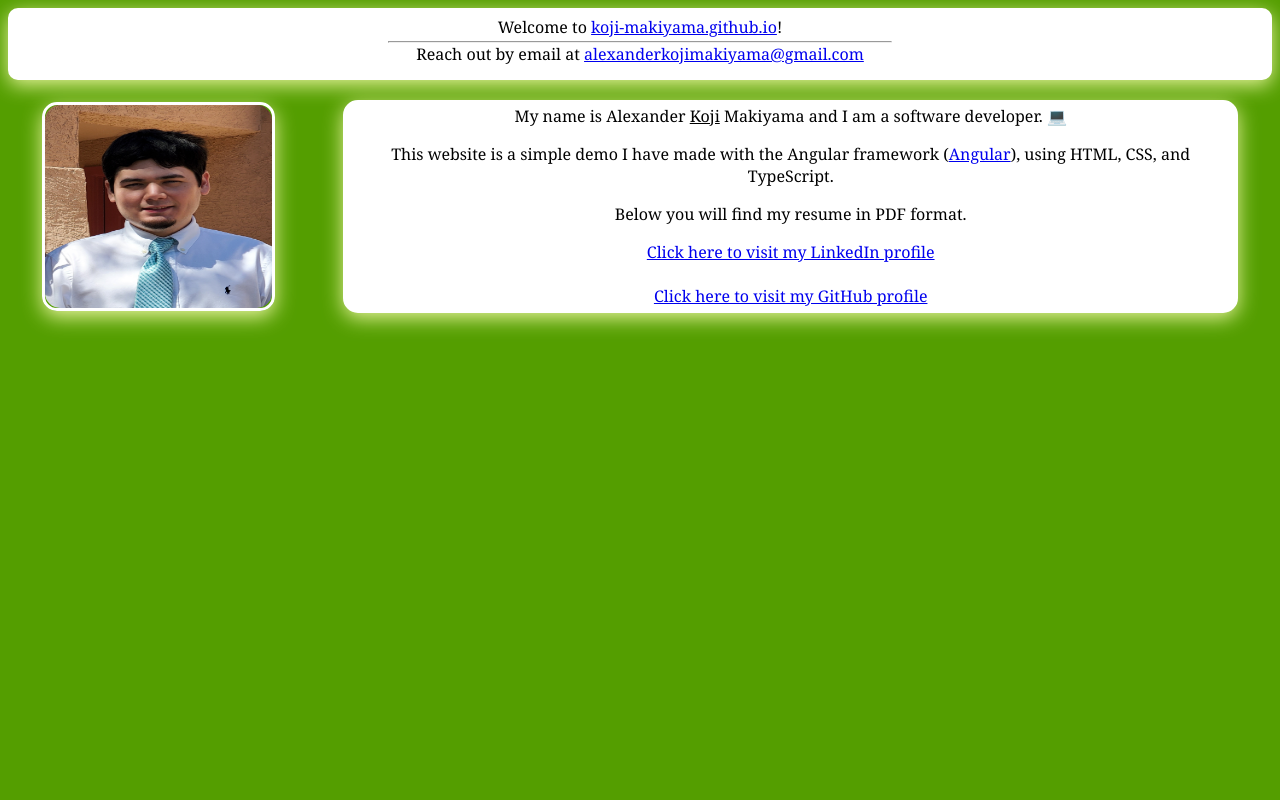
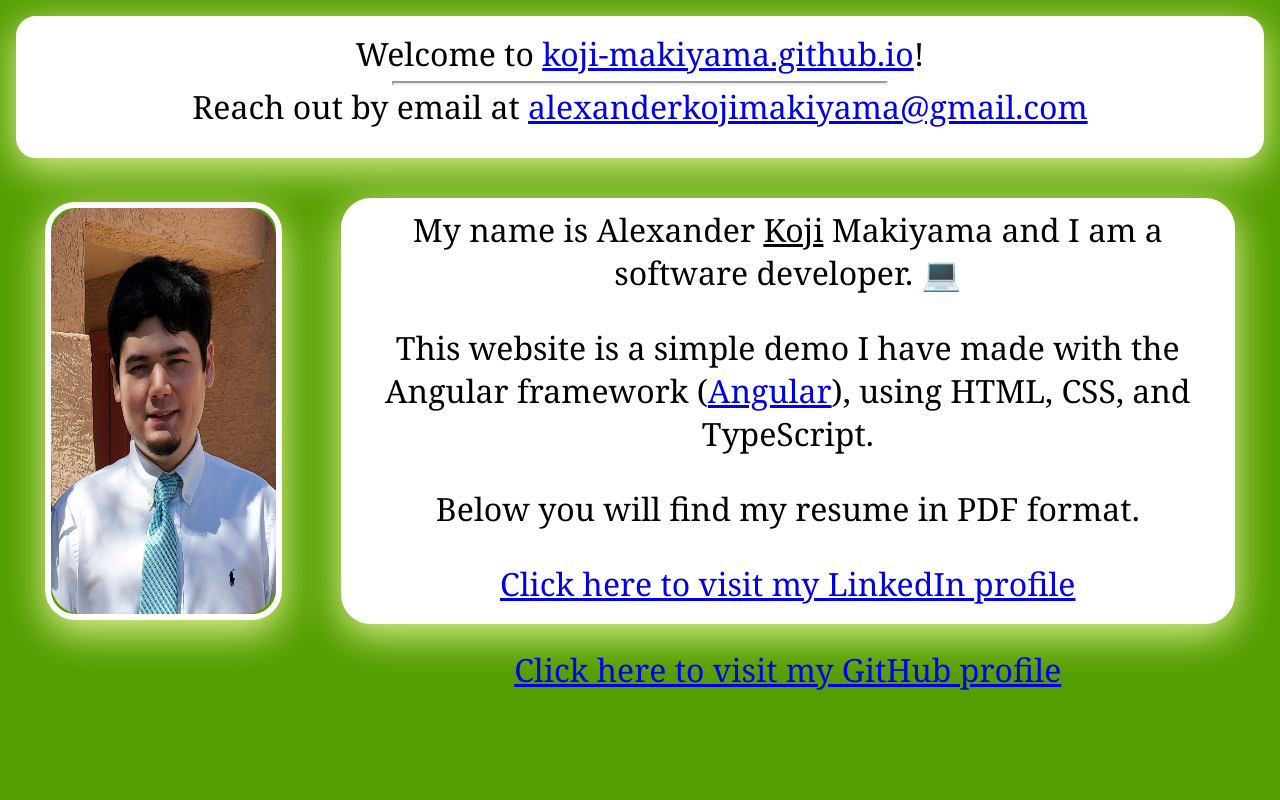
Before and after one commit to Koji-Makiyama/Koji-Makiyama.github.io, an Angular app: page / in a window 1280 px wide. Shown: the top 800 px of the page. Built offline with nearby package versions, Linux system fonts and the light colour scheme.

Commit message:
Zoom in HTML

```diff
--- a/src/styles.scss
+++ b/src/styles.scss
@@ -1,4 +1,8 @@
 /* You can add global styles to this file, and also import other style files */
+html {
+    zoom: 200%;
+}
+
 body {
     font-family:Cambria, Cochin, Georgia, Times, 'Times New Roman', serif;
     background-color: rgb(84, 158, 0);
```
